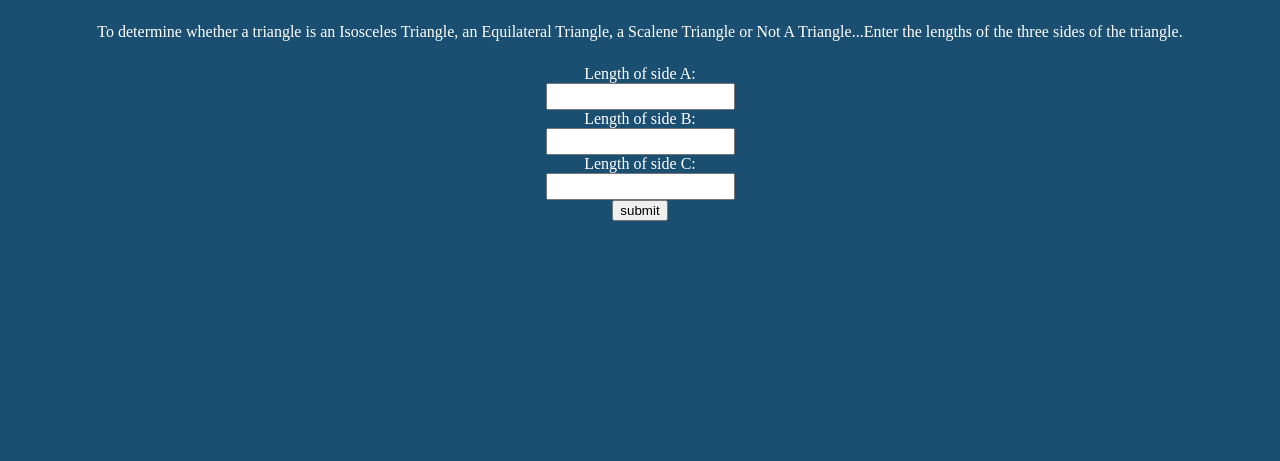
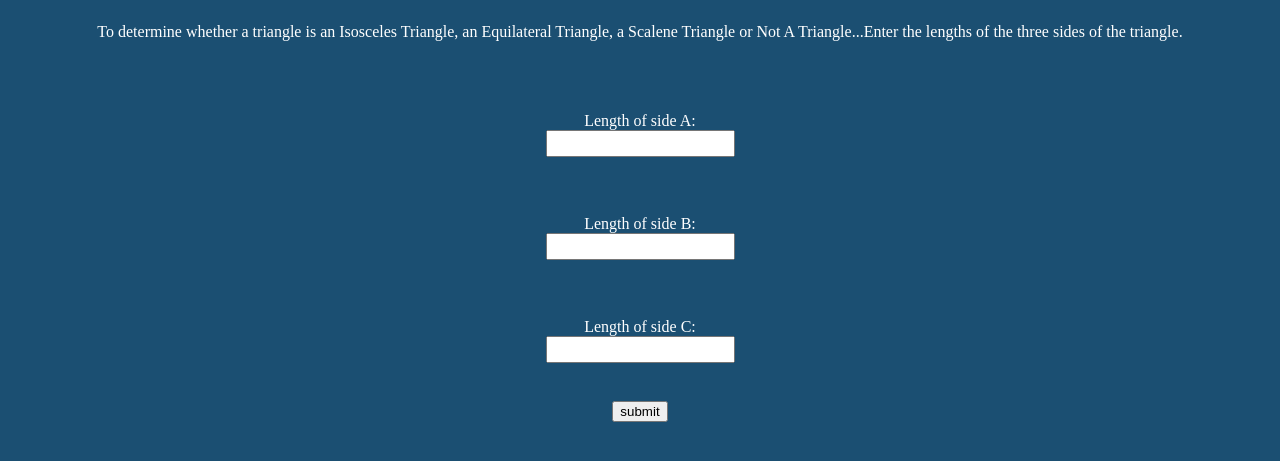
Before and after one commit to manuqudos/IP-Project-triangle-tracker, a plain HTML site: page index.html in a window 1280 px wide. Shown: the part 61-522 px from the top of the page. Drawn offline with Linux system fonts and the light colour scheme.

Commit message:
add styles changes

```diff
--- a/index.html
+++ b/index.html
@@ -15,15 +15,13 @@
       To determine whether a triangle is an Isosceles Triangle, an Equilateral Triangle, a Scalene Triangle or Not A Triangle...Enter the lengths of the three sides of the triangle.
      </p>
      <div class="box">
-     <p>
-      Length of side A: <br>
-      <input type="number" id="a"> <br>
-      Length of side B: <br>
-      <input type="number" id="b"> <br>
-      Length of side C: <br>
-      <input type="number" id="c"> <br>
-      <input type="button" id="button" value="submit" onclick="triangleTracker()">
-     </p>
+     <p>Length of side A: <br>
+      <input type="number" id="a"></p> <br>
+      <p>Length of side B: <br>
+      <input type="number" id="b"></p> <br>
+      <p>Length of side C: <br>
+      <input type="number" id="c"></p> <br>
+      <input type="button" value="submit" onclick="triangleTracker()">
     </div>
    <script src="script.js"></script>
   </div>
--- a/script.js
+++ b/script.js
@@ -1,4 +1,4 @@
- function triangleTracker() {
+function triangleTracker() {
  var lengthOfSideA = parseInt(document.getElementById("a").value);
  var lengthOfSideB = parseInt(document.getElementById("b").value);
  var lengthOfSideC = parseInt(document.getElementById("c").value);
--- a/styles.css
+++ b/styles.css
@@ -18,3 +18,6 @@ body {
 p {
   padding: 4px;
 }
+.box{
+  margin-top: 5%;
+}
```
